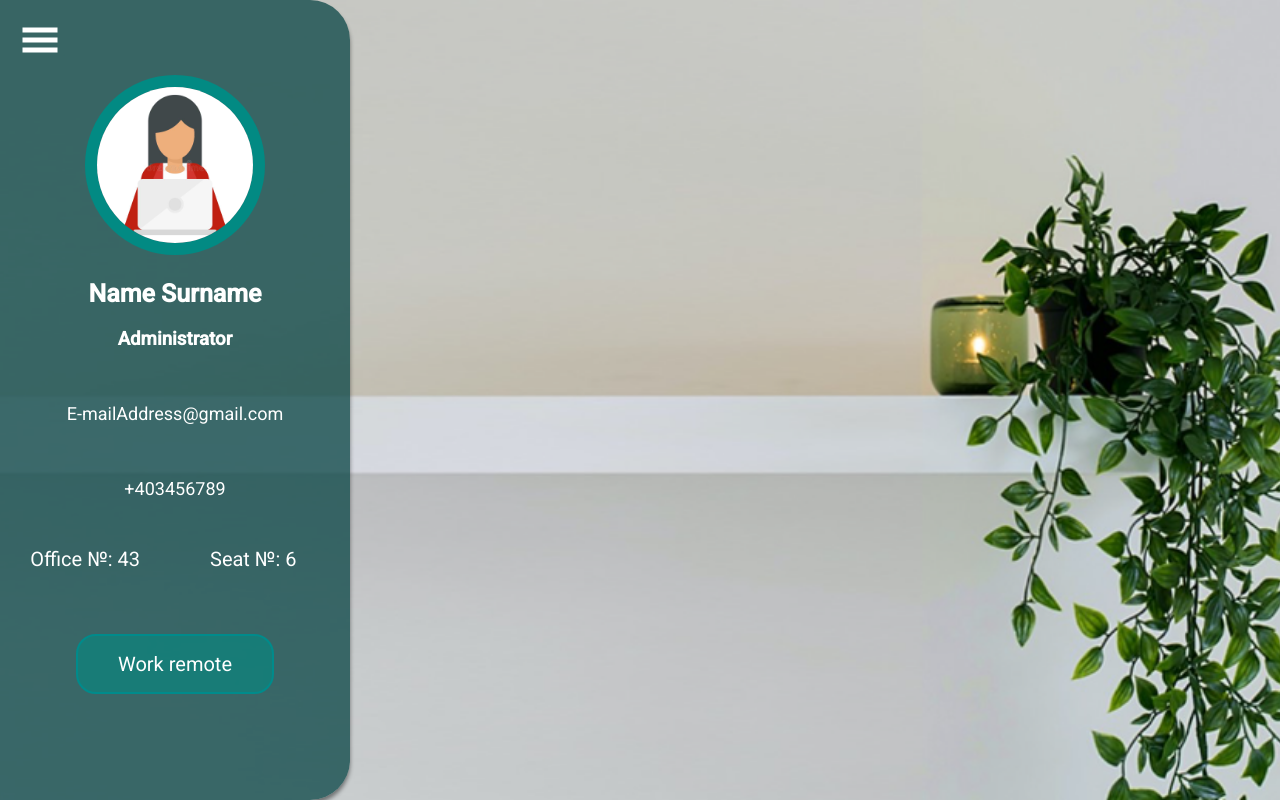
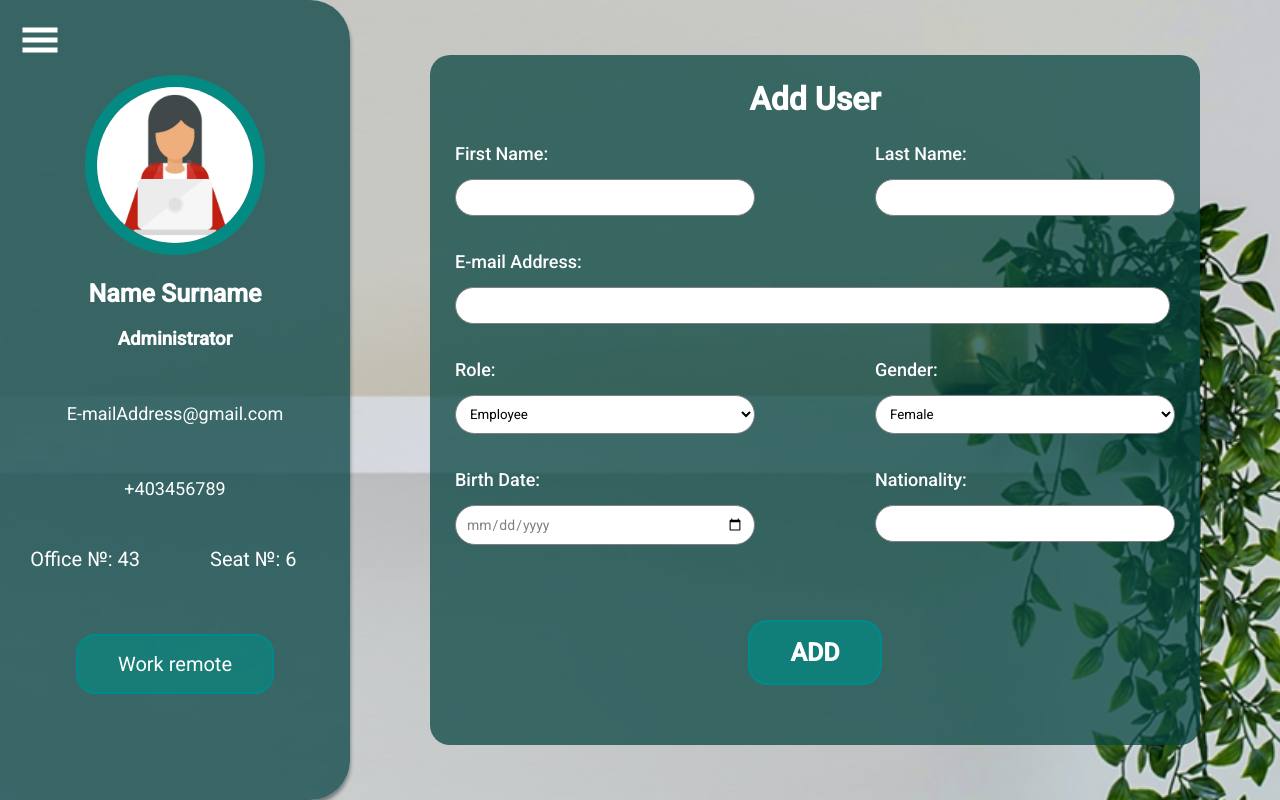
Before and after one commit to AdinaMar/innovativeminds, a React (Create React App) app: page /UsersManagement/AddUser in a window 1280 px wide. Both pictures are taken after typing "name@example.com", "Sample123" into the empty fields and a click on the button "LOGIN". Built offline with nearby package versions, Linux system fonts and the light colour scheme.

Commit message:
+addUser page

```diff
--- a/src/components/Users/activities/UsersManagement.js
+++ b/src/components/Users/activities/UsersManagement.js
@@ -8,7 +8,10 @@ import {FiEdit} from 'react-icons/fi'
 import GlobalFilter from './GlobalFilter'
 import {IoIosArrowBack} from 'react-icons/io'
 import {IoIosArrowForward} from 'react-icons/io'
-
+import {FaUserPlus} from 'react-icons/fa'
+import { Link, Route, Routes, Outlet } from 'react-router-dom'
+import AddUser from '../../../pages/AddUser'
+import { useState } from 'react'
 
 const datas = [
   {name: "Adina Martiniuc",
@@ -140,10 +143,23 @@ const data = useMemo(() => datas, [])
 
 const {globalFilter} = state
 
+
+
   return (
 
     <div className='management-wrapper'>
+      <div className="find-users">
+
       <GlobalFilter  filter={globalFilter} setFilter={setGlobalFilter}/>
+      <span className="hovertext">
+
+        <Link to="/UsersManagement/AddUser">
+
+ <FaUserPlus className="add-user" />  </Link>
+
+ Add New User!</span>
+
+</div>
 
 <table {...getTableProps()}>
   <thead>
@@ -249,6 +265,12 @@ const {globalFilter} = state
       </table> */ }
 
 
+
+
+{/*<Route path="/UsersManagement" >
+<Route path="/UsersManagement/AddUser" element={<AddUser/>} />
+</Route>
+</Routes> */}
        </div>
   )
 }
--- /dev/null
+++ b/src/pages/AddUser.js
@@ -0,0 +1,62 @@
+import React from 'react'
+
+const AddUser = () => {
+  return (
+    <div className="addUser-container">
+      <div className='addUser-wrapper'>
+      <h1>Add User</h1>
+      <form>
+     <div className="names">
+       <div className="firstlastname">
+       <label htmlFor="fname">First Name:</label>
+       <input type="text" name="fname"/>
+       </div>
+       <div className='firstlastname'>
+       <label htmlFor="lname">Last Name:</label>
+       <input type="text" name="lname"/>
+       </div>
+       </div>
+
+       <div className="firstlastname">
+       <label htmlFor="emailadd">E-mail Address:</label>
+       <input type="email" name="emailadd" />
+       </div>
+
+       <div className="roles">
+         <div className="single-role">
+         <label htmlFor="role">Role:</label>
+         <select name="role">
+           <option value="employee">Employee</option>
+           <option value="admin">Admin</option>
+           <option value="officeAdmin">Office-Admin</option>
+           </select>
+           </div>
+           <div className='single-role'>
+         <label htmlFor="gender">Gender:</label>
+         <select name="gender">
+           <option value="female">Female</option>
+           <option value="male">Male</option>
+           <option value="other">Other</option>
+           </select>
+         </div>
+         </div>
+
+         <div className='birth'>
+           <div className="birthNationality">
+           <label htmlFor='date'>Birth Date:</label>
+           <input type="date" name="date" />
+           </div>
+           <div className='birthNationality'>
+           <label htmlFor='nationality'>Nationality:</label>
+           <input type="text" name="nationality"></input>
+           </div>
+           </div>
+
+       </form>
+       <button>ADD</button>
+      </div>
+      </div>
+  )
+}
+
+export default AddUser
--- a/src/pages/HomeUser.js
+++ b/src/pages/HomeUser.js
@@ -5,6 +5,7 @@ import {GiHamburgerMenu} from 'react-icons/gi';
 import {AiOutlineClose} from 'react-icons/ai'
 import { BrowserRouter, Route, Routes} from 'react-router-dom';
 import UsersManagement from '../components/Users/activities/UsersManagement';
+import AddUser from './AddUser';
 
 
 
@@ -38,6 +39,8 @@ const HomeUser = () => {
 {/*<Route exact path="/" element={<UserCard/>} />*/}
 
 <Route path="/UsersManagement" element={<UsersManagement/>} />
+<Route path="/UsersManagement/AddUser" element={<AddUser/>} />
+
 </Routes>
 </div>
  </BrowserRouter>
--- /dev/null
+++ b/src/sass/pagesStyled/_AddUser.scss
@@ -0,0 +1,158 @@
+.addUser-container{
+display: flex;
+flex-direction: column;
+align-items: center;
+justify-content: center;
+width:90%;
+color: white;
+
+.addUser-wrapper {
+    background-color: rgba(8, 69, 65, 0.74);
+    border-radius: 20px;
+    display: flex;
+flex-direction: column;
+align-items: center;
+justify-content: center;
+padding: 25px;
+h1 {
+    margin-bottom: 25px;
+}
+
+form {
+    .names{
+        display:grid;
+        grid-template-columns: 1fr 1fr;
+        grid-gap:120px;
+        .firstlastname {
+            display: flex;
+            flex-direction: column;
+
+            label {
+                margin-bottom:15px;
+         font-size: 18px;
+         font-weight:500;
+         color: white;
+            }
+        input {
+            border-radius: 20px;
+         padding:10px;
+         border: 1px solid grey;
+         background: white;
+         width: 300px;
+         outline: none;
+         margin-bottom:35px;
+        }
+        }
+
+
+}
+.firstlastname {
+    display: flex;
+    flex-direction: column;
+
+    label {
+        margin-bottom:15px;
+        font-size: 18px;
+        font-weight:500;
+        color: white;
+    }
+    input {
+        border-radius: 20px;
+        padding:10px;
+        border: 1px solid grey;
+        background: white;
+        width: 715px;
+        outline: none;
+        margin-bottom:35px;
+    }
+}
+
+.roles{
+    display:grid;
+    grid-template-columns: 1fr 1fr;
+    grid-gap:120px;
+    .single-role {
+        display: flex;
+        flex-direction: column;
+
+        label {
+            margin-bottom:15px;
+            font-size: 18px;
+            font-weight:500;
+            color: white;
+        }
+        select {
+
+            border-radius: 20px;
+         padding:10px;
+         border: 1px solid grey;
+         background: white;
+         width: 300px;
+         outline: none;
+         margin-bottom:35px;
+
+         option {
+             font-size: 14px;
+             color: grey;
+             border-radius: 15px;
+             margin-bottom:35px;
+             color: grey;
+         }
+        }
+    }
+}
+.birth {
+    display:grid;
+    grid-template-columns: 1fr 1fr;
+    grid-gap:120px;
+    .birthNationality {
+        display: flex;
+        flex-direction: column;
+
+        label{
+        margin-bottom:15px;
+        font-size: 18px;
+        font-weight:500;
+        color: white;
+        }
+        input {
+            border-radius: 20px;
+         padding:10px;
+         border: 1px solid grey;
+         background: white;
+         width: 300px;
+         outline: none;
+         margin-bottom:35px;
+        }
+        input[type="date"] {
+            border-radius: 20px;
+            padding:10px;
+            border: 1px solid grey;
+            background: white;
+            width: 300px;
+            outline: none;
+            margin-bottom:35px;
+            font-size: 14px;
+           color: grey;
+        }
+    }
+}
+}
+button {
+    background-color:rgb(2, 138, 131, 0.7);
+           color: #fff;
+           cursor: pointer;
+           padding: 16px 40px;
+           margin-top: 40px;
+           margin-bottom:35px;
+           border-radius: 20px;
+           font-size: 25px;
+           border:2px solid $dark_green;
+           font-weight:700;
+
+           &:hover {
+               background-color:$dark_green;
+           }
+}
+}
+}
--- a/src/sass/pagesStyled/_FormLogin.scss
+++ b/src/sass/pagesStyled/_FormLogin.scss
@@ -38,7 +38,7 @@ align-items: flex-end;
 
         width:50%;
         height:18%;
-        background-color: rgba(0, 139, 139, 0.664);
+        background-color: rgba(8, 69, 65, 0.74);
         border-radius: 50px;
         border-color: black;
 
@@ -57,7 +57,7 @@ align-items: flex-end;
 /*}*/
 
 .form-container {
-    background: $dark_green;
+  background-color: rgba(8, 69, 65, 0.74);
     width:100%;
     height: 750px;
     border-radius: 20px;
@@ -79,13 +79,9 @@ align-items: flex-end;
     .form-inputs{
         width: 100%;
         height:480px;
-        background: #f1edea;
+
         position: absolute;
-        bottom: 0;
-        border-bottom-right-radius: 20px;
-        border-bottom-left-radius: 20px;
-        border-top-left-radius: 40px;
-        border-top-right-radius: 40px;
+
         display: flex;
         flex-direction: column;
         justify-content: center;
@@ -94,7 +90,7 @@ align-items: flex-end;
  .inputs {
      display: flex;
      flex-direction: column;
-     margin-bottom: 30px;
+     margin-bottom: 60px;
 
 
      p{
@@ -104,9 +100,9 @@ align-items: flex-end;
      }
      label{
          margin-bottom:10px;
-         font-size: 16px;
+         font-size: 18px;
          font-weight:500;
-         color: rgb(73, 71, 71);
+         color: white;
      }
      input {
          border-radius: 20px;
@@ -128,13 +124,13 @@ align-items: flex-end;
     border-radius: 20px;
     background: linear-gradient(
       90deg,
-      rgba(0, 139, 139) 0%,
-      rgb(0, 232, 236) 100%
+      rgba(4, 230, 230, 0.747) 0%,
+      rgba(4, 140, 143, 0.781) 100%
     );
     outline: none;
     border: none;
     color: #fff;
-    font-size: 16px;
+    font-size: 18px;
     font-weight: 500;
 
 
--- a/src/sass/pagesStyled/_UsersManagement.scss
+++ b/src/sass/pagesStyled/_UsersManagement.scss
@@ -7,8 +7,49 @@
     justify-content: center;
     margin: auto;
     width:90%;
+    .find-users{
+      display: flex;
+      flex-direction: row;
+      justify-content: space-around;
+      align-items: flex-start;
 
-    table {
+      .add-user{
+        color:$dark_green;
+        font-size: 25px;
+        margin-left: 18px;
+        margin-top: 5px;
+
+      .hovertext {
+        position: relative;
+        border-bottom: 1px dotted black;
+
+
+      &:before {
+        content: attr(data-hover);
+  visibility: hidden;
+  opacity: 0;
+  width: max-content;
+  background-color: black;
+  color: #fff;
+  text-align: center;
+  border-radius: 5px;
+  padding: 5px 5px;
+  transition: opacity 1s ease-in-out;
+
+  position: absolute;
+  z-index: 1;
+  left: 0;
+  top: 110%;
+      }
+
+      &:hover:before {
+        opacity: 1;
+        visibility: visible;
+      }
+    }
+  }
+  }
+   table {
 
        width:95%;
         background-color:  rgba(8,69,69, 0.85);
@@ -72,7 +113,7 @@
 
     input {
   border-radius: 20px;
-  padding: 10px;
+  padding: 12px;
   outline: none;
   border: 1px solid $dark_green;
   background-color:hsl(0, 11%, 86%);
--- a/src/sass/style.scss
+++ b/src/sass/style.scss
@@ -7,7 +7,8 @@
 "pagesStyled/HomeUser",
 "pagesStyled/UserCard",
 "pagesStyled/UserActivities",
-"pagesStyled/UsersManagement";
+"pagesStyled/UsersManagement",
+"pagesStyled/AddUser";
 
 
 *{
```
